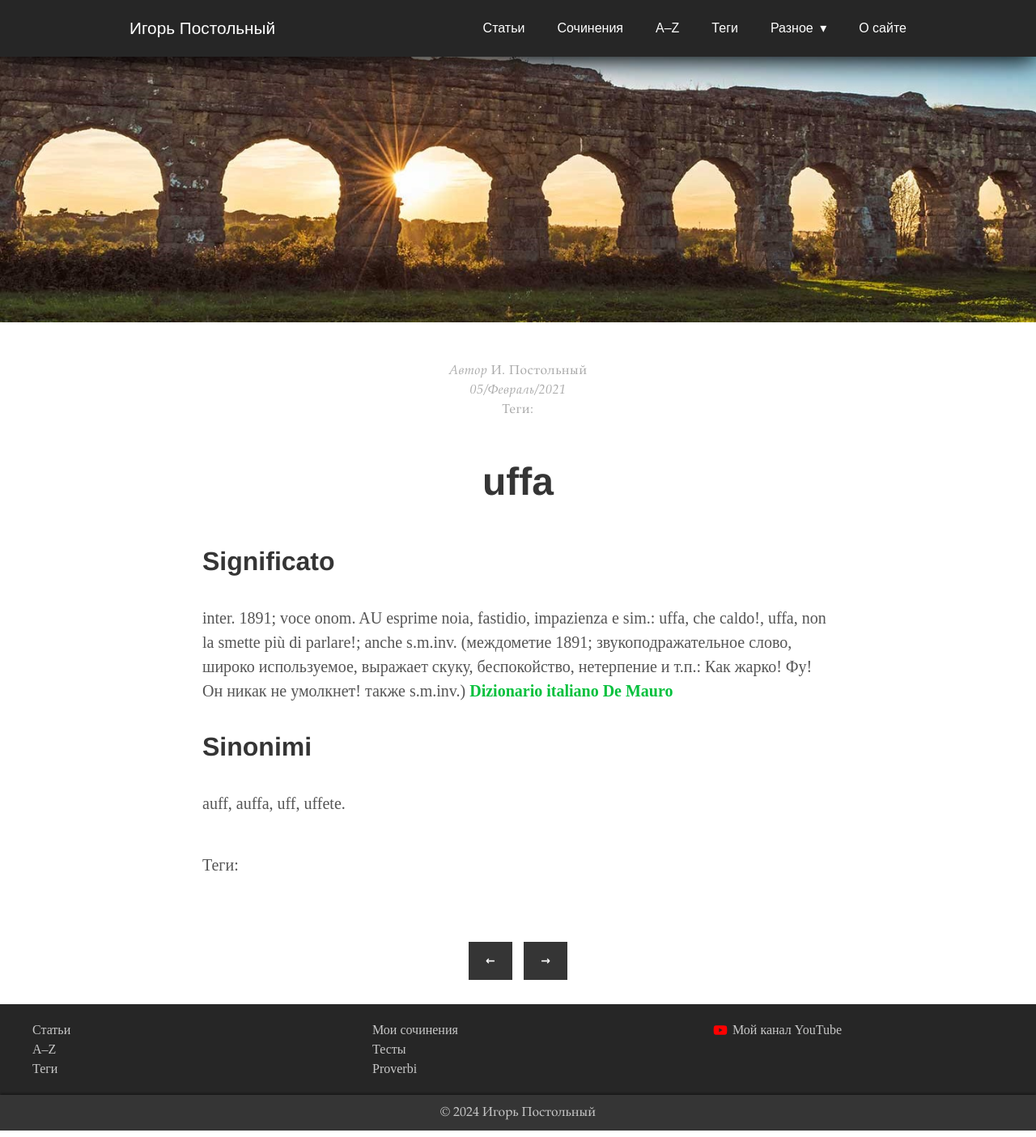
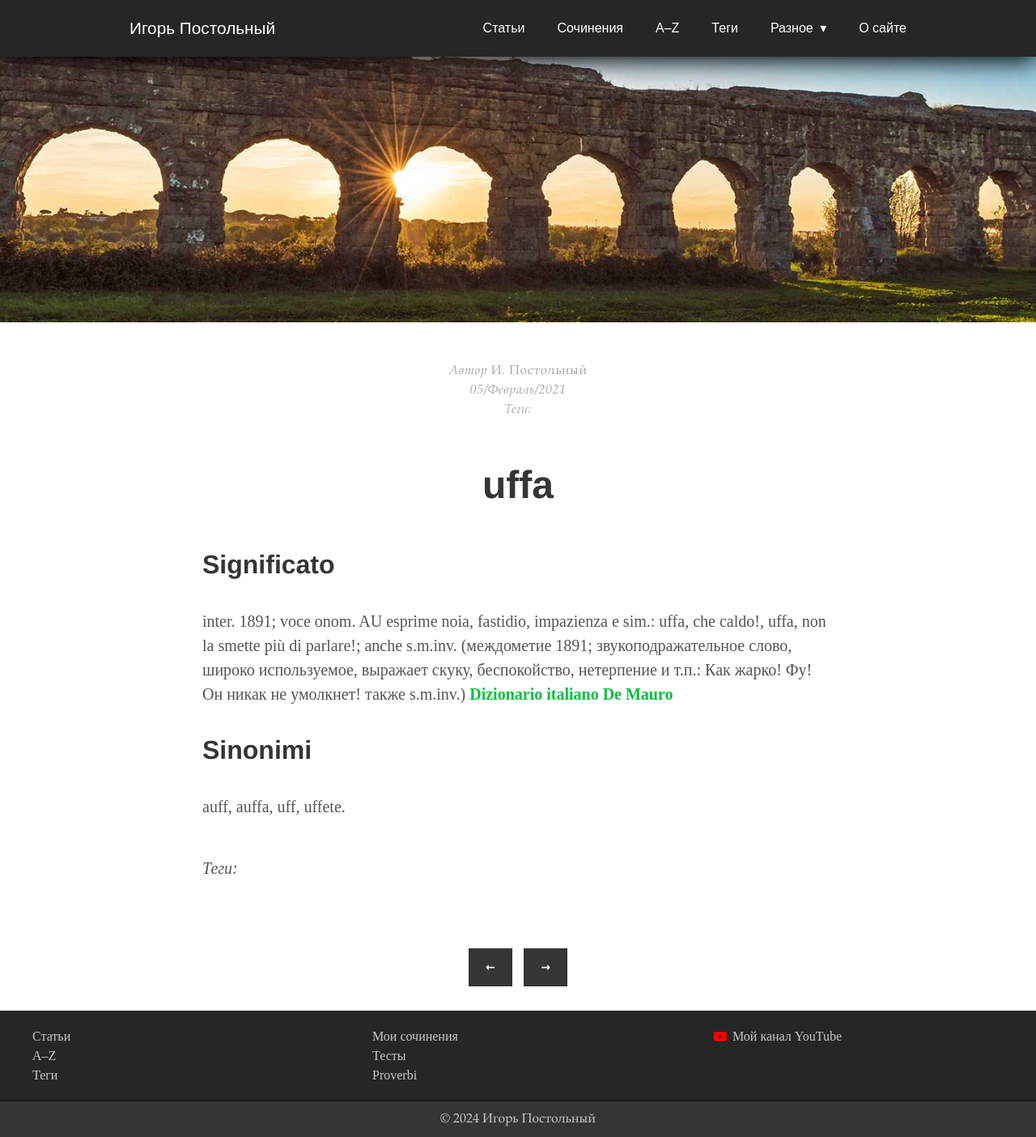
Before and after one commit to postolny/postolny.github.io, a Jekyll site: the page built from _posts/2021-02-05-uffa.md, in a window 1280 px wide. Shown: the whole page at 81% size. Built offline with Jekyll 4.4.1, drawn with Linux system fonts in a browser that asks for light colours.

Commit message:
Add files via upload

```diff
--- a/_sass/tale/_post.scss
+++ b/_sass/tale/_post.scss
@@ -11,6 +11,15 @@
     span {
       font-style: italic;
     }
+  }
+
+  .tags-clouds a {
+    padding: 0 0.5rem;
+  }
+
+  .tags-container > div:first-child {
+    margin-bottom: 4px;
+    font-style: italic;
   }
 
   &-title {
```
